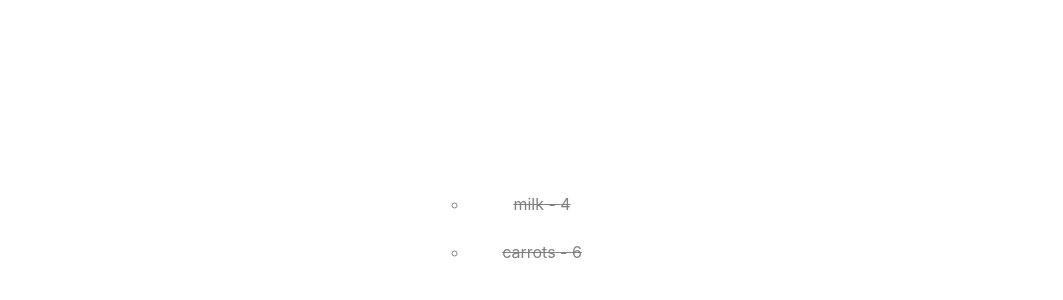
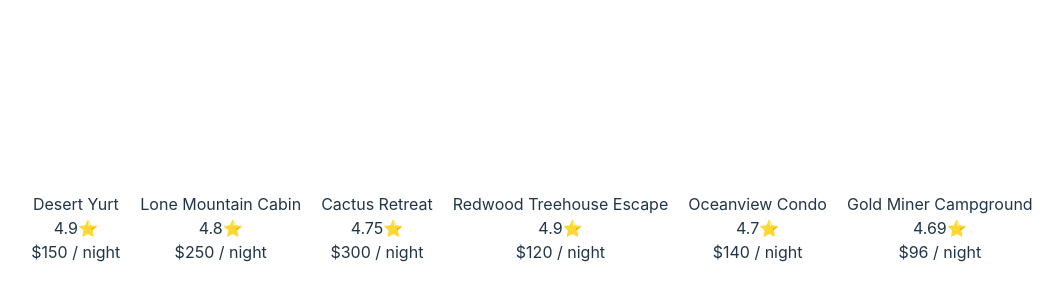
Before and after one commit to csillagpeti/pokecard, a React (Vite) app: page / in a window 1280 px wide. Shown: the part 172-472 px from the top of the page, without its empty margins (138-1201 px from the left). Built offline with nearby package versions, Linux system fonts and the light colour scheme.

Commit message:
Finish Property exercise

```diff
--- a/src/App.jsx
+++ b/src/App.jsx
@@ -10,6 +10,7 @@ import Heading from './Heading'
 import ColorList from './ColorList'
 import Slots from './Slots'
 import ShoppingList from './ShoppingList'
+import PropertyList from './PropertyList'
 
 const data = [
   {id: 1, item: 'eggs', quantity: 12, completed: false},
@@ -18,6 +19,15 @@ const data = [
   {id: 4, item: 'carrots', quantity: 6, completed: true},
   {id: 5, item: 'chicken breasts', quantity: 2, completed: false}
 ]
+
+const properties = [
+  { id: 129031, name: "Desert Yurt", rating: 4.9, price: 150 },
+  { id: 129331, name: "Lone Mountain Cabin", rating: 4.8, price: 250 },
+  { id: 129032, name: "Cactus Retreat", rating: 4.75, price: 300 },
+  { id: 129033, name: "Redwood Treehouse Escape", rating: 4.9, price: 120 },
+  { id: 129034, name: "Oceanview Condo", rating: 4.7, price: 140 },
+  { id: 129035, name: "Gold Miner Campground", rating: 4.69, price: 96 },
+];
 
 function App() {
   return (
@@ -34,8 +44,9 @@ function App() {
       <DoubleDice />
       <ColorList colors={["red", "blue", "teal", "orange"]} />
       <Slots val1="🍒" val2="🍒" val3 = "🍒"/>
-      <Slots val1="🍒" val2="🍐" val3 = "🍌"/> */}
-      <ShoppingList items={data}/>
+      <Slots val1="🍒" val2="🍐" val3 = "🍌"/>
+      <ShoppingList items={data}/> */}
+      <PropertyList props={properties}/>
     </>
   )
 }
--- /dev/null
+++ b/src/Property.jsx
@@ -0,0 +1,12 @@
+function Property({name, rating, price})
+  {
+    return(
+      <div>
+      <li>{name}</li>
+      <li>{rating}⭐</li>
+      <li>${price} / night</li>
+      </div>
+    )
+  }
+
+export default Property;
--- /dev/null
+++ b/src/PropertyList.css
@@ -0,0 +1,11 @@
+li {
+  list-style-type:none;
+}
+
+div {
+  margin-left: 20px;
+}
+
+ul {
+  display: flex;
+}
--- /dev/null
+++ b/src/PropertyList.jsx
@@ -0,0 +1,17 @@
+import Property from "./Property";
+import "./PropertyList.css";
+
+function PropertyList({props})
+  {
+    console.log({props})
+    return(
+    <ul>
+      {props.map((i) => (
+        <Property key ={i.id} {...i} />
+      )
+      )}
+    </ul>
+    )
+  }
+
+export default PropertyList;
--- a/src/ShoppingList.jsx
+++ b/src/ShoppingList.jsx
@@ -6,6 +6,7 @@ function ShoppingList({ items }) {
       {items.map((i) => (
         <ShoppingListItem
           key={i.id}
+          //{...i}
           item={i.item}
           quantity={i.quantity}
           completed={i.completed}
```
